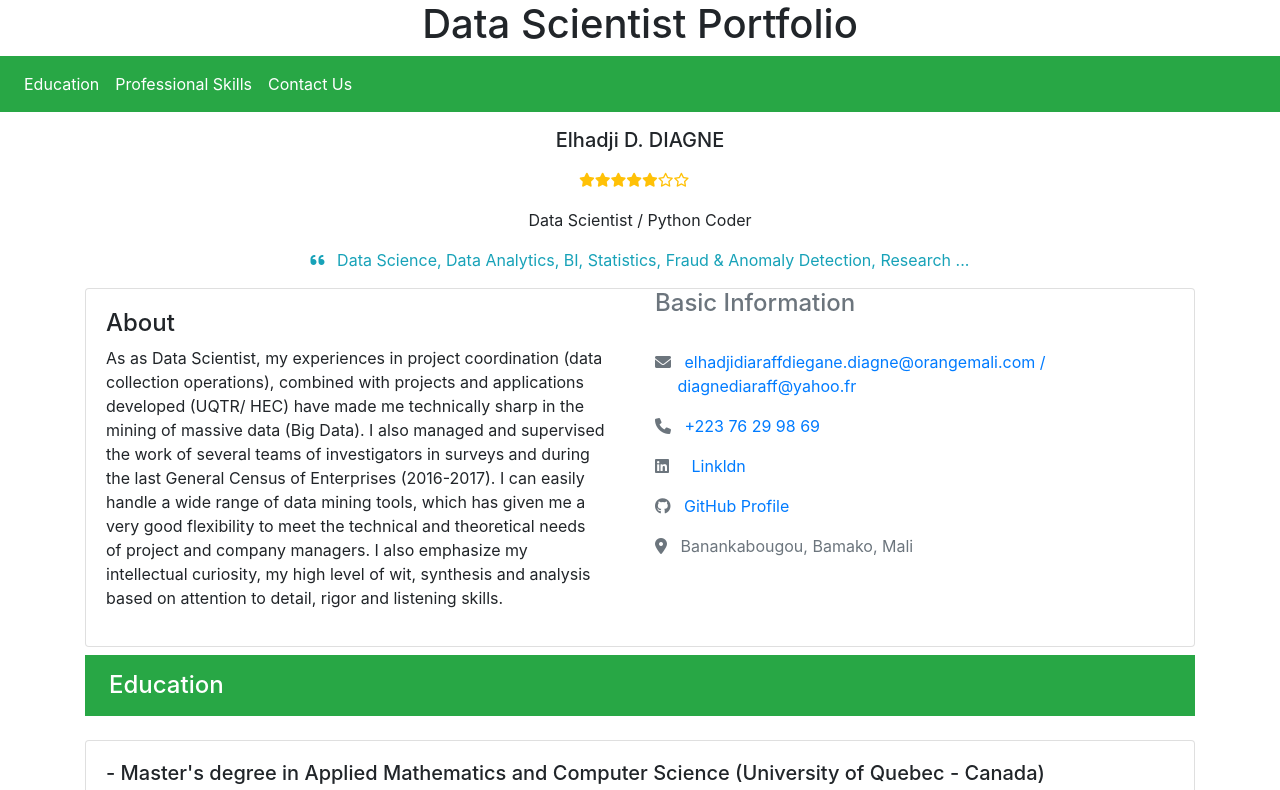
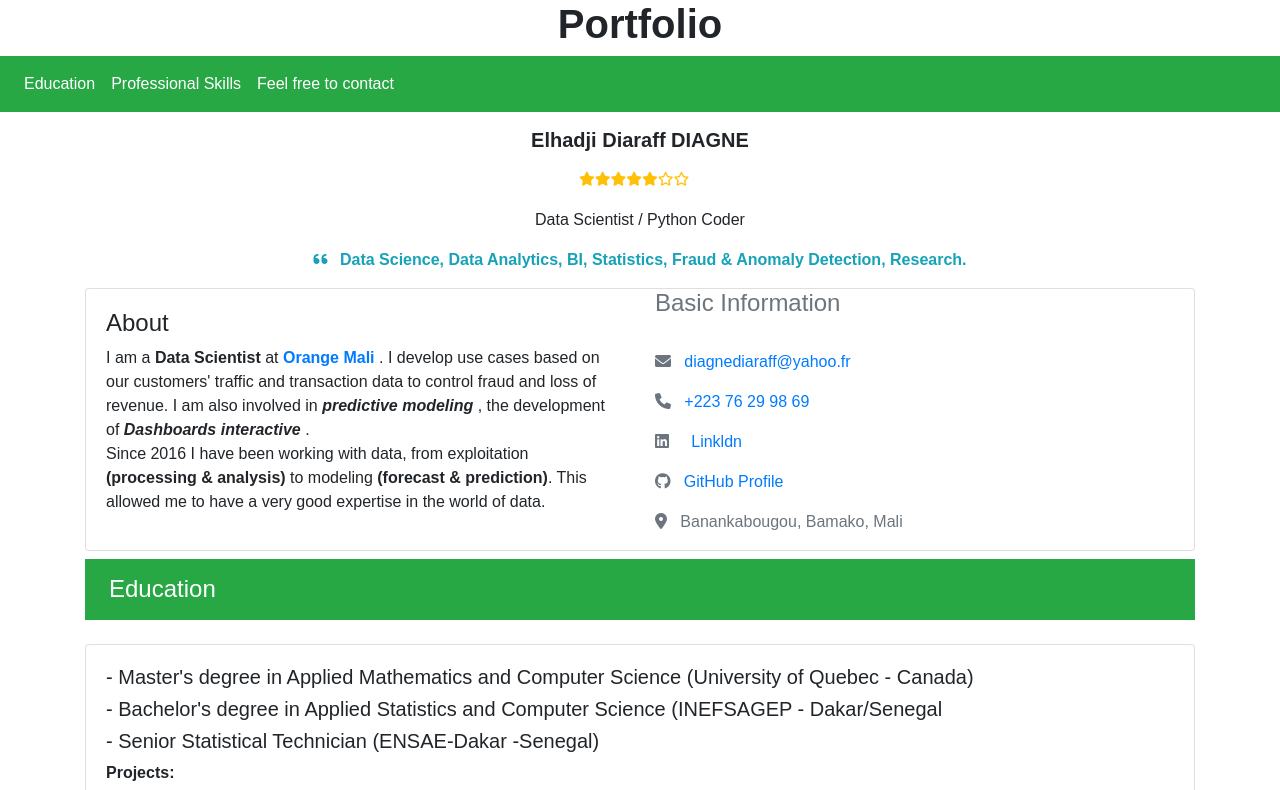
Before and after one commit to elhdiagne3/Portfolio, a plain HTML site: page index.html in a window 1280 px wide. Shown: the top 790 px of the page. Drawn offline with nearby package versions, Linux system fonts and the light colour scheme.

Commit message:
Your commit message

```diff
--- a/index.html
+++ b/index.html
@@ -21,12 +21,25 @@
     <link rel="stylesheet" href="https://cdnjs.cloudflare.com/ajax/libs/font-awesome/6.0.0-beta3/css/all.min.css">
 
 <title>Portfolio</title>
+            <style>
+        /* Remove the underline from links */
+        a {
+            text-decoration: none;
+        }
+    </style>
+
+        <style>
+        body {
+            font-family: 'Bahnschrift Light SemiCondensed', sans-serif;
+        }
+    </style>
+
 </head>
 
 <body>
 
 <div class="text-center">
-<h1> Data Scientist Portfolio <h1/>
+    <h1> <strong> Portfolio </strong> <h1/>
 </div>
 
 <!-- Navbar Section -->
@@ -52,7 +65,7 @@
 		<a class="nav-link text-white" href="#Prof-skill">Professional Skills</a>
 		</li>
 		<li class="nav-item">
-		<a class="nav-link text-white" href="#contact-us">Contact Us</a>
+		<a class="nav-link text-white" href="#contact-us">Feel free to contact</a>
 		</li>
 	</ul>
 	</div>
@@ -68,7 +81,7 @@
 		<div class="row d-flex justify-content-center">
 		<div class="col-lg-8">
             <p>
-			<h5 class="mb-3">Elhadji D. DIAGNE</h5>
+			<h5 class="mb-3"> <strong> Elhadji Diaraff DIAGNE </strong> </h5>
             		</div>
 		<ul class="list-unstyled d-flex justify-content-center text-warning mb-0">
 		<li><i class="fas fa-star fa-sm"></i></li>
@@ -86,7 +99,7 @@
 
 			<p class="text-info">
 			<i class="fas fa-quote-left pe-2"></i>
-			Data Science, Data Analytics, BI, Statistics, Fraud & Anomaly Detection, Research ...
+			<strong> Data Science, Data Analytics, BI, Statistics, Fraud & Anomaly Detection, Research. </strong>
 			</p>
 
 		</div>
@@ -106,16 +119,8 @@
 			<div class="card-body">
 			<div class="h4 mt-0 title">About</div>
 
-<p>As as Data Scientist, my experiences in project coordination (data collection
-operations), combined with projects and applications developed (UQTR/ HEC)
-have made me technically sharp in the mining of massive data (Big Data). I also
-managed and supervised the work of several teams of investigators in surveys
-and during the last General Census of Enterprises (2016-2017).
-I can easily handle a wide range of data mining tools, which has given me a
-very good flexibility to meet the technical and theoretical needs of project and
-company managers.
-I also emphasize my intellectual curiosity, my high level of wit, synthesis and
-analysis based on attention to detail, rigor and listening skills.
+                <p>I am a <strong> Data Scientist </strong> at <strong> <a href="https://www.orangemali.com/"> Orange Mali </a> </strong>. I develop use cases based on our customers' traffic and transaction data to control fraud and loss of revenue. I am also involved in <strong> <em> predictive modeling  </em> </strong>, the development of <strong> <em> Dashboards interactive  </em> </strong>. <br>
+Since 2016 I have been working with data, from exploitation <strong> (processing & analysis) </strong> to modeling <strong> (forecast & prediction)</strong>. This allowed me to have a very good expertise in the world of data.
 
 			</div>
 		</div>
@@ -130,11 +135,11 @@ analysis based on attention to detail, rigor and listening skills.
     <div>
     <p>
         <i class="fas fa-envelope"></i>
-        <a href="mailto:youremail@example.com"> &nbsp; elhadjidiaraffdiegane.diagne@orangemali.com /<br> &nbsp; &nbsp;&nbsp;&nbsp;diagnediaraff@yahoo.fr <br> </a>
+        <a href="mailto:youremail@example.com"> &nbsp; diagnediaraff@yahoo.fr </a>
     </p>
     <p>
         <i class="fas fa-phone"></i>
-        <a href="tel:+1234567890"> &nbsp; +223 76 29 98 69</a>
+        <a href="tel:+22376299869"> &nbsp; +223 76 29 98 69</a>
     </p>
         <p>
         <i class="fab fa-linkedin"></i>
@@ -204,7 +209,7 @@ Saint-François and Vieux-Québec </li>
 
 <div class="section" id="skill">
 	<div class="container my-2">
-	<div class="h4 text-center mb-4 title" id="educational-info">
+	<div class="h4 text-center mb-4 title" id="Prof-skill">
 
         <nav class="navbar navbar-expand-sm bg-success navbar-light">
 	<button class="navbar-toggler" type="button" data-toggle="collapse"
@@ -236,7 +241,7 @@ Saint-François and Vieux-Québec </li>
 	</div>
 <div class="section" id="skill">
 	<div class="container my-2">
-	<div class="h4 text-center mb-4 title" id="educational-info">
+	<div class="h4 text-center mb-4 title" id="contact-us">
 
         <nav class="navbar navbar-expand-sm bg-success navbar-light">
 	<button class="navbar-toggler" type="button" data-toggle="collapse"
@@ -246,7 +251,7 @@ Saint-François and Vieux-Québec </li>
 	<div class="collapse navbar-collapse" id="collapse_Navbar">
 	<ul class="navbar-nav">
 		<li class="nav-item">
-		<a class="nav-link text-white" >Contact Us</a>
+		<a class="nav-link text-white" >Feel free to contact</a>
 		</li>
 	</ul>
 	</div>
@@ -257,9 +262,7 @@ Saint-François and Vieux-Québec </li>
 				<div class="col-md-6">
 					<div class="card-body">
 					<form action="/sendemail/" method="POST">
-						<div class="p pb-3">
-						<strong>Feel free to contact </strong>
-						</div>
+
 						<div class="row mb-3">
 						<div class="col">
 							<div class="input-group">
```
